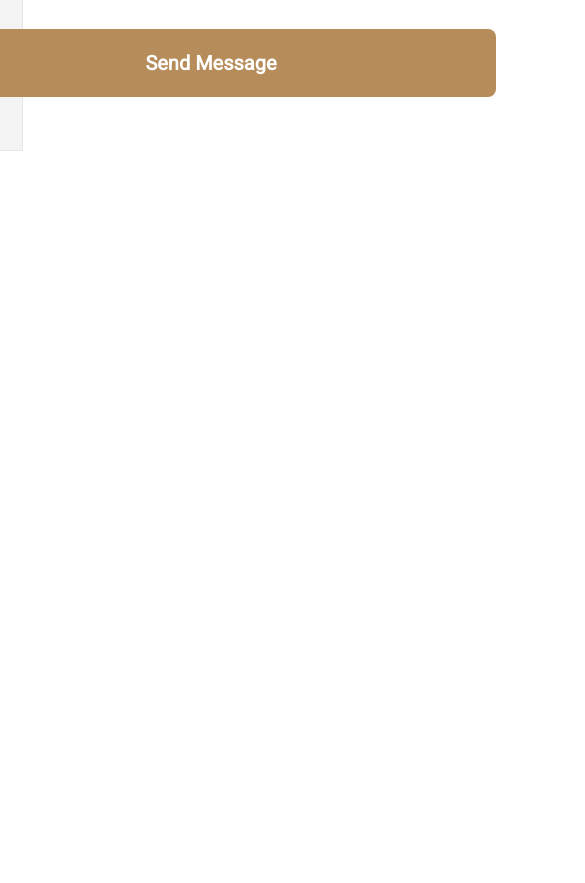
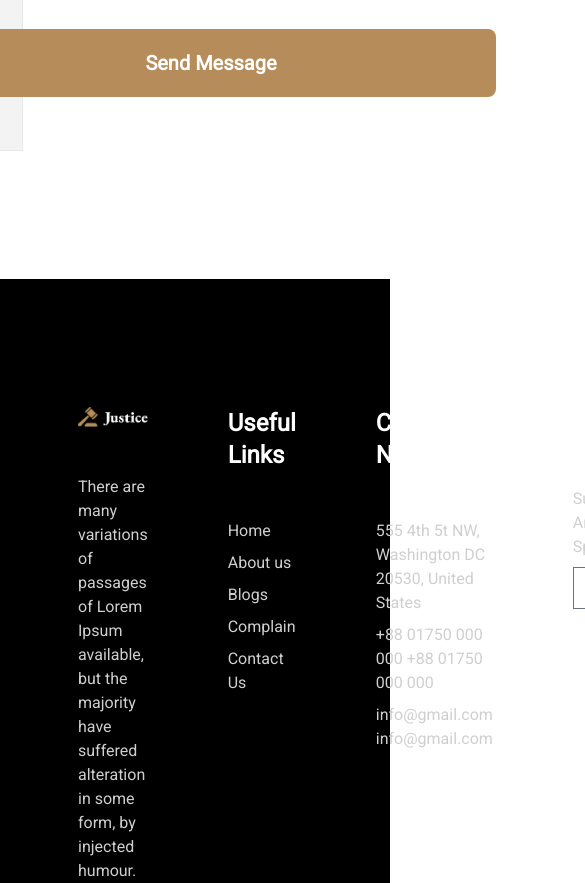
Before and after one commit to NamwiseGamgee/legal-solution-webpage, a plain HTML site: page index.html in a window 390 px wide. Shown: the part 5371-6254 px from the top of the page, 585 px wide, since content can reach past the window. Before the commit the page ends 5650 px from the top, so only its background shows below. Drawn offline with nearby package versions, Linux system fonts and the light colour scheme.

Commit message:
made the whole thing.. but not responsive

```diff
--- a/index.html
+++ b/index.html
@@ -425,7 +425,40 @@
 
     </main>
     <footer>
-
+        <section class="bg-black">
+            <div class="w-3/5 mx-auto flex gap-20 pt-32">
+                <div>
+                    <img class="mb-12" src="images/logo.png" alt="">
+                    <p class="text-[#cfcfcf]">There are many variations of passages of Lorem Ipsum available, but the majority have suffered alteration in some form, by injected humour.</p>
+                </div>
+                <div>
+                    <h1 class="text-white text-2xl font-extrabold mb-12">Useful Links</h1>
+                    <ul>
+                        <li class="text-[#cfcfcf] pb-2">
+                            Home
+                        </li>
+                        <li class="text-[#cfcfcf] pb-2">About us</li>
+                        <li class="text-[#cfcfcf] pb-2">Blogs</li>
+                        <li class="text-[#cfcfcf] pb-2">Complain</li>
+                        <li class="text-[#cfcfcf] pb-2">Contact Us</li>
+                    </ul>
+                </div>
+                <div>
+                    <h1 class="text-white text-2xl font-extrabold mb-12">Contact Now</h1>
+                    <p class="pb-2 text-[#cfcfcf]">555 4th 5t NW, Washington
+                        DC 20530, United States</p>
+                    <p class="pb-2 text-[#cfcfcf]">+88 01750 000 000
+                        +88 01750 000 000</p>
+                    <p class="pb-2 text-[#cfcfcf]">info@gmail.com
+                        info@gmail.com</p>
+                </div>
+                <div>
+                    <h1 class="text-white text-2xl font-extrabold mb-12">Subscribe</h1>
+                    <p class="pb-2 text-[#cfcfcf]">Subscribe for our latest & Articles. We Won’t Give You Spam Mails</p>
+                    <input type="text" name="" id="" placeholder="Email Address">
+                </div>
+            </div>
+        </section>
     </footer>
 
 
```
